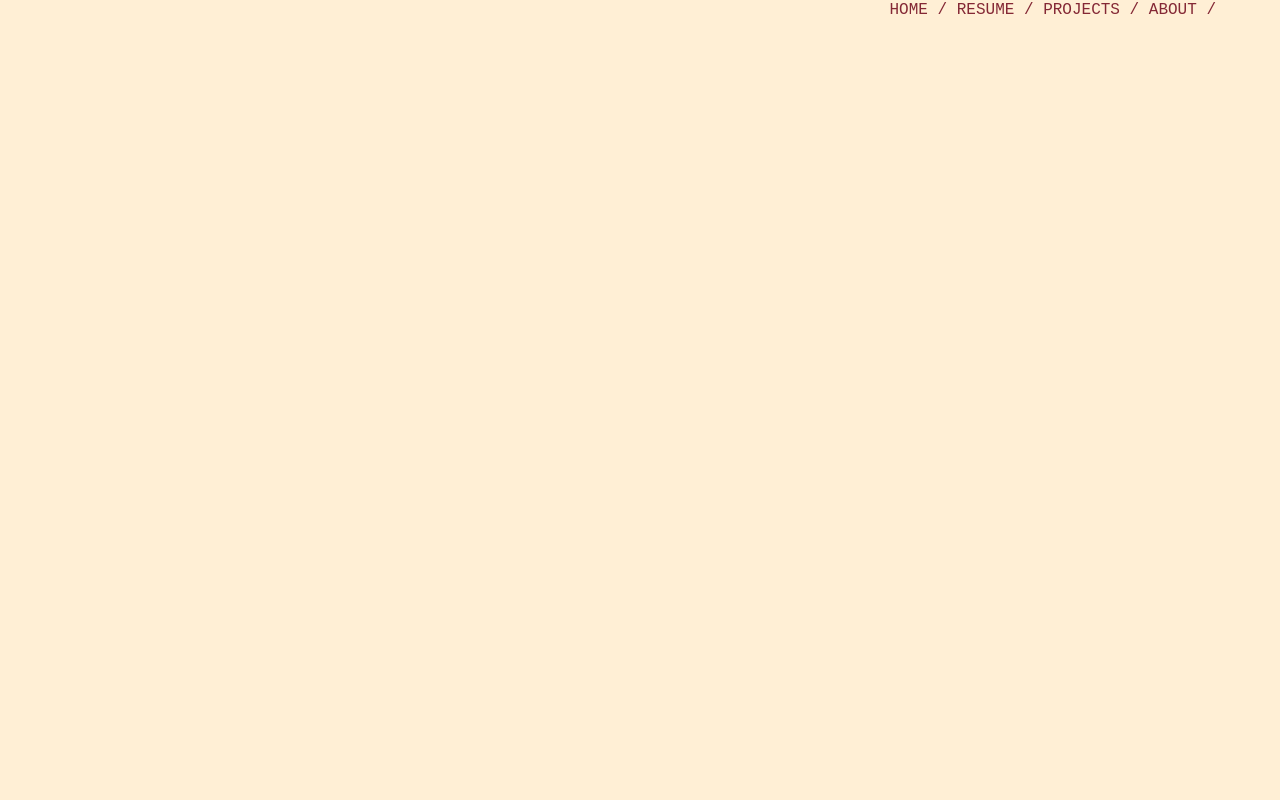
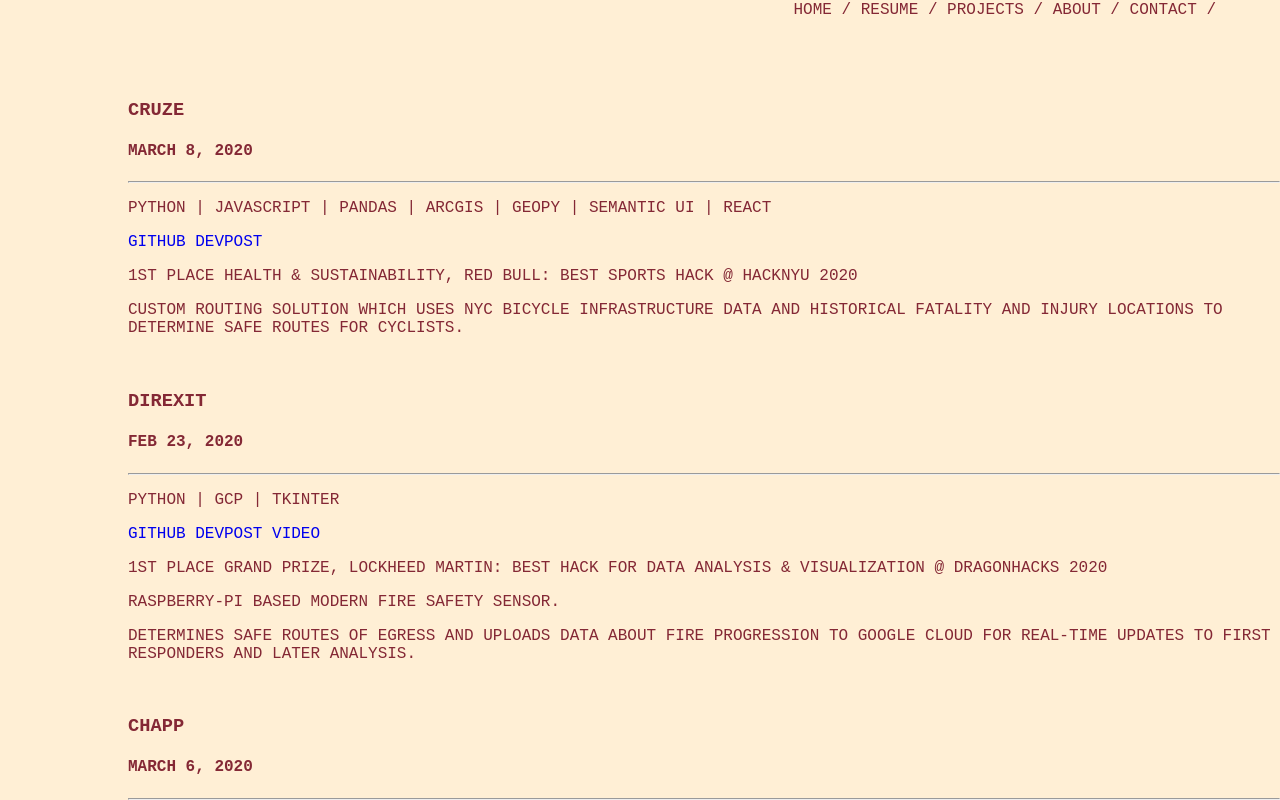
Before and after one commit to williamsalex/portfolio, a React (Create React App) app: page /projects in a window 1280 px wide. Built offline with nearby package versions, Linux system fonts and the light colour scheme.

Commit message:
added projects and made contact page

```diff
--- a/src/components/App.js
+++ b/src/components/App.js
@@ -5,6 +5,7 @@ import Homepage from './homepage'
 import Resume from './resume'
 import Projects from './projects'
 import About from './about'
+import Contact from './contact'
 import { Switch, Route } from 'react-router-dom'
 
 class App extends Component {
@@ -19,6 +20,7 @@ class App extends Component {
           <Route path = '/resume' component = {Resume}/>
           <Route path = '/projects' component = {Projects}/>
           <Route path = '/about' component = {About}/>
+          <Route path = '/contact' component = {Contact}/>
           <Route component = {Error} />
         </Switch>
       </div>
--- /dev/null
+++ b/src/components/contact.js
@@ -0,0 +1,11 @@
+import React from 'react'
+import '../stylesheets/homepage.scss'
+
+
+export default function About() {
+    return(
+        <div className = 'text'>
+
+        </div>
+    )
+}
--- a/src/components/nav.js
+++ b/src/components/nav.js
@@ -13,6 +13,8 @@ export default function Homepage() {
             <h4 className = 'divider'>/</h4>
             <Link to = '/about' className = 'item' style = {{textDecoration: 'none'}} > ABOUT </Link>
             <h4 className = 'divider'>/</h4>
+            <Link to = '/contact' className = 'item' style = {{textDecoration: 'none'}} > CONTACT </Link>
+            <h4 className = 'divider'>/</h4>
         </div>
     )
 }
--- a/src/components/projects.js
+++ b/src/components/projects.js
@@ -5,6 +5,30 @@ import '../stylesheets/projects.scss'
 export default function Projects() {
     return(
         <div className = 'text'>
+            <h3> CRUZE </h3>
+            <h4>MARCH 8, 2020</h4>
+            <hr/>
+            <p> PYTHON | JAVASCRIPT | PANDAS | ARCGIS | GEOPY | SEMANTIC UI | REACT</p>
+            <a href = 'https://github.com/williamsalex/cruze' style = {{textDecoration: 'none'}}>GITHUB</a><a href = 'https://devpost.com/software/cruze' style = {{textDecoration: 'none'}}> DEVPOST</a>
+            <p> 1ST PLACE HEALTH & SUSTAINABILITY, RED BULL: BEST SPORTS HACK @ HACKNYU 2020</p>
+            <p>CUSTOM ROUTING SOLUTION WHICH USES NYC BICYCLE INFRASTRUCTURE DATA AND HISTORICAL FATALITY AND INJURY LOCATIONS TO DETERMINE SAFE ROUTES FOR CYCLISTS.</p>
+            <br/>
+            <h3> DIREXIT </h3>
+            <h4>FEB 23, 2020</h4>
+            <hr/>
+            <p> PYTHON | GCP | TKINTER </p>
+            <a href = 'https://github.com/MisterEddie/DirExit' style = {{textDecoration: 'none'}}>GITHUB</a><a href = 'https://devpost.com/software/direxit' style = {{textDecoration: 'none'}}>  DEVPOST  </a><a href = 'https://www.youtube.com/watch?v=OaRNdNpg6uM&feature=emb_title' style = {{textDecoration: 'none'}}>  VIDEO</a>
+            <p> 1ST PLACE GRAND PRIZE, LOCKHEED MARTIN: BEST HACK FOR DATA ANALYSIS & VISUALIZATION @ DRAGONHACKS 2020</p>
+            <p> RASPBERRY-PI BASED MODERN FIRE SAFETY SENSOR. </p>
+            <p>DETERMINES SAFE ROUTES OF EGRESS AND UPLOADS DATA ABOUT FIRE PROGRESSION TO GOOGLE CLOUD FOR REAL-TIME UPDATES TO FIRST RESPONDERS AND LATER ANALYSIS.</p>
+            <br/>
+            <h3> CHAPP</h3>
+            <h4>MARCH 6, 2020</h4>
+            <hr/>
+            <p>JAVASCRIPT | RUBY | RAILS | ELECTRON | ACTION CABLE | SASS</p>
+            <a href = 'https://github.com/williamsalex/chat-app-backend' style = {{textDecoration: 'none'}}>GITHUB (BACKEND) </a><a href = 'https://github.com/williamsalex/Chat-App-Frontend-' style = {{textDecoration: 'none'}}> GITHUB (FRONTEND) </a>
+
+
         </div>
     )
 }
```
